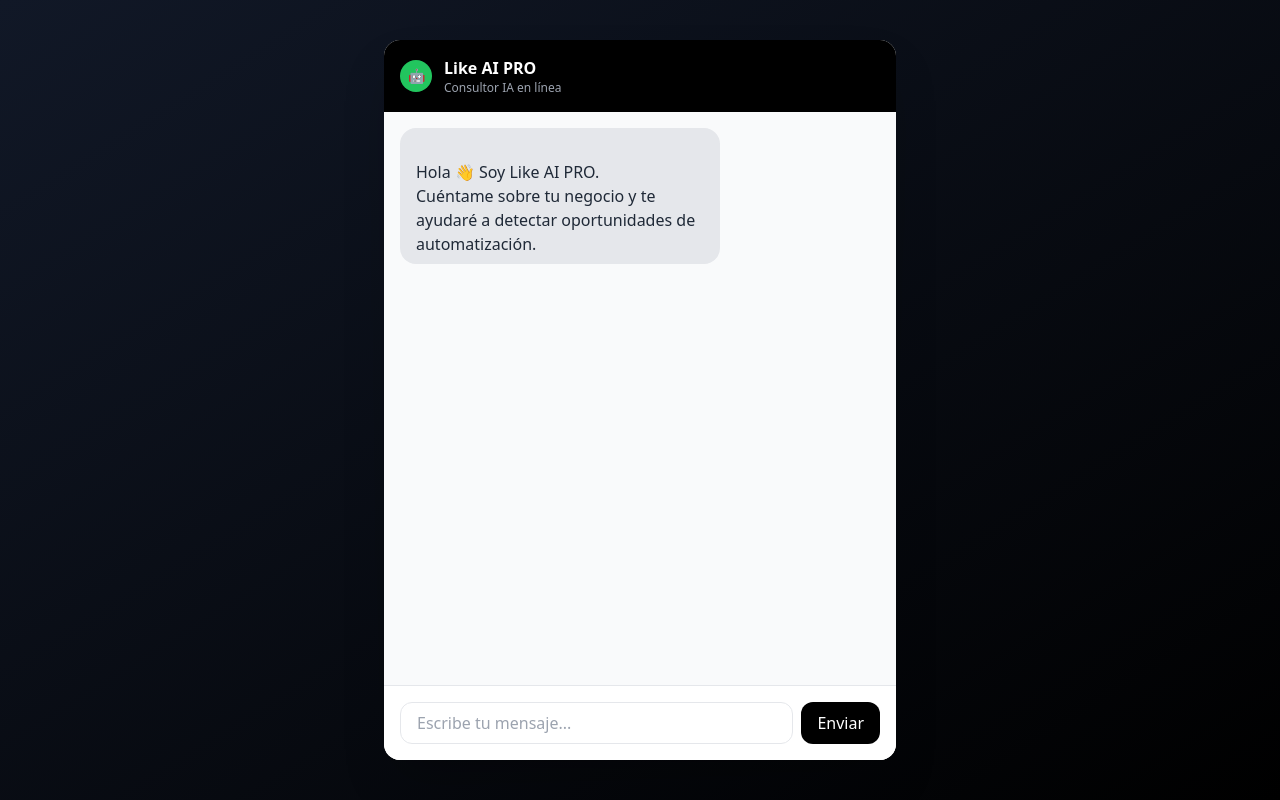
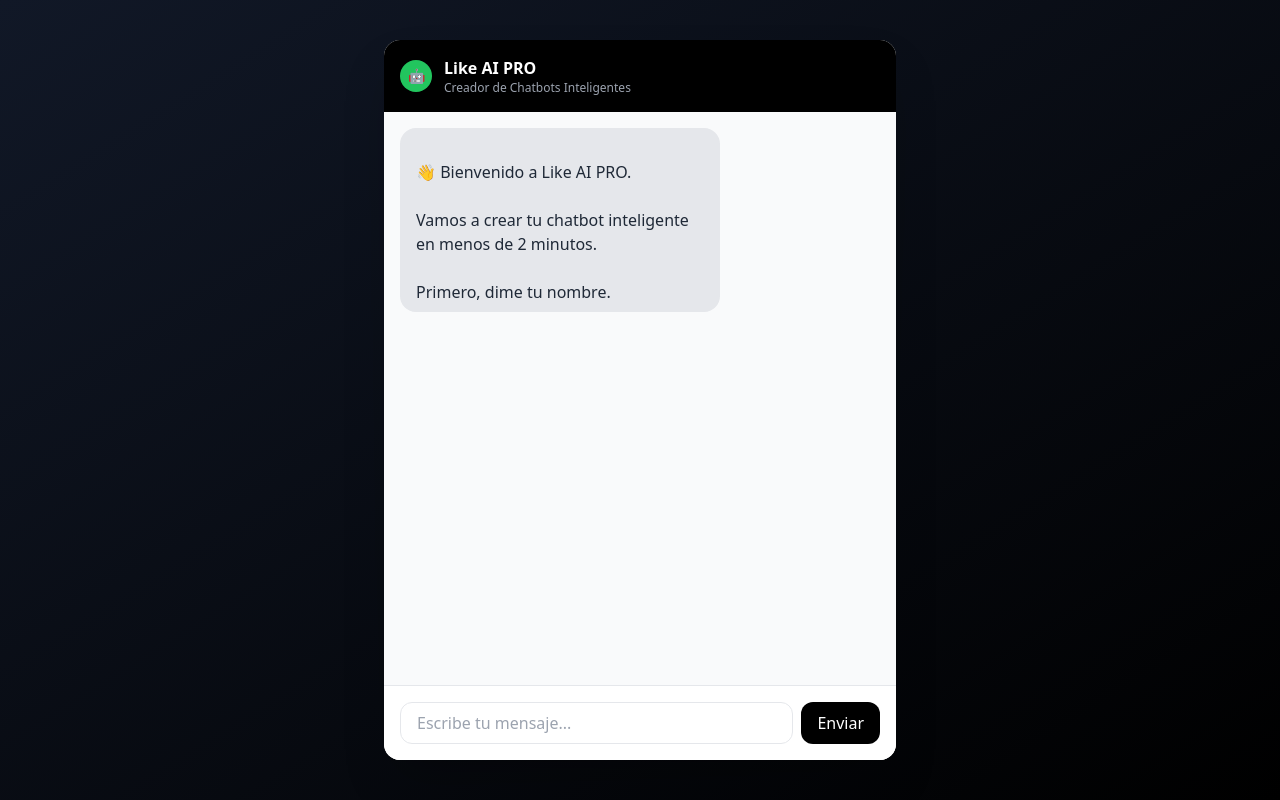
Before and after one commit to iCesar98/wizard-likeaipro, a website: page public/index.html in a window 1280 px wide. Drawn offline with nearby package versions, Linux system fonts and the light colour scheme.

Commit message:
Upgrade chat to AI conversational UI y proposito

```diff
--- a/public/index.html
+++ b/public/index.html
@@ -17,7 +17,7 @@
     </div>
     <div>
       <div class="font-semibold">Like AI PRO</div>
-      <div class="text-xs text-gray-400">Consultor IA en línea</div>
+      <div class="text-xs text-gray-400">Creador de Chatbots Inteligentes</div>
     </div>
   </div>
 
@@ -90,7 +90,6 @@ async function sendMessage() {
 
   try {
 
-    // 🔥 Cambia automáticamente según modo
     const endpoint = demoMode ? "/demo-chat" : "/ai-chat";
 
     const response = await fetch(endpoint, {
@@ -106,7 +105,7 @@ async function sendMessage() {
     typing.classList.add("hidden");
 
     // ===============================
-    // 🧠 MODO CONSULTOR
+    // 🧠 MODO CREACIÓN BOT
     // ===============================
     if (!demoMode) {
 
@@ -114,7 +113,6 @@ async function sendMessage() {
         addBot(data.reply);
       }
 
-      // 🔥 Si llega a etapa IMPACT → activar demo
       if (data.stage === "impact") {
 
         addBot("🚀 Activando demo personalizada...");
@@ -155,8 +153,9 @@ async function sendMessage() {
   }
 }
 
-// Mensaje inicial automático
-addBot("Hola 👋 Soy Like AI PRO.\nCuéntame sobre tu negocio y te ayudaré a detectar oportunidades de automatización.");
+// 🔥 NUEVO MENSAJE INICIAL
+addBot("👋 Bienvenido a Like AI PRO.\n\nVamos a crear tu chatbot inteligente en menos de 2 minutos.\n\nPrimero, dime tu nombre.");
+
 </script>
 
 </body>
```
